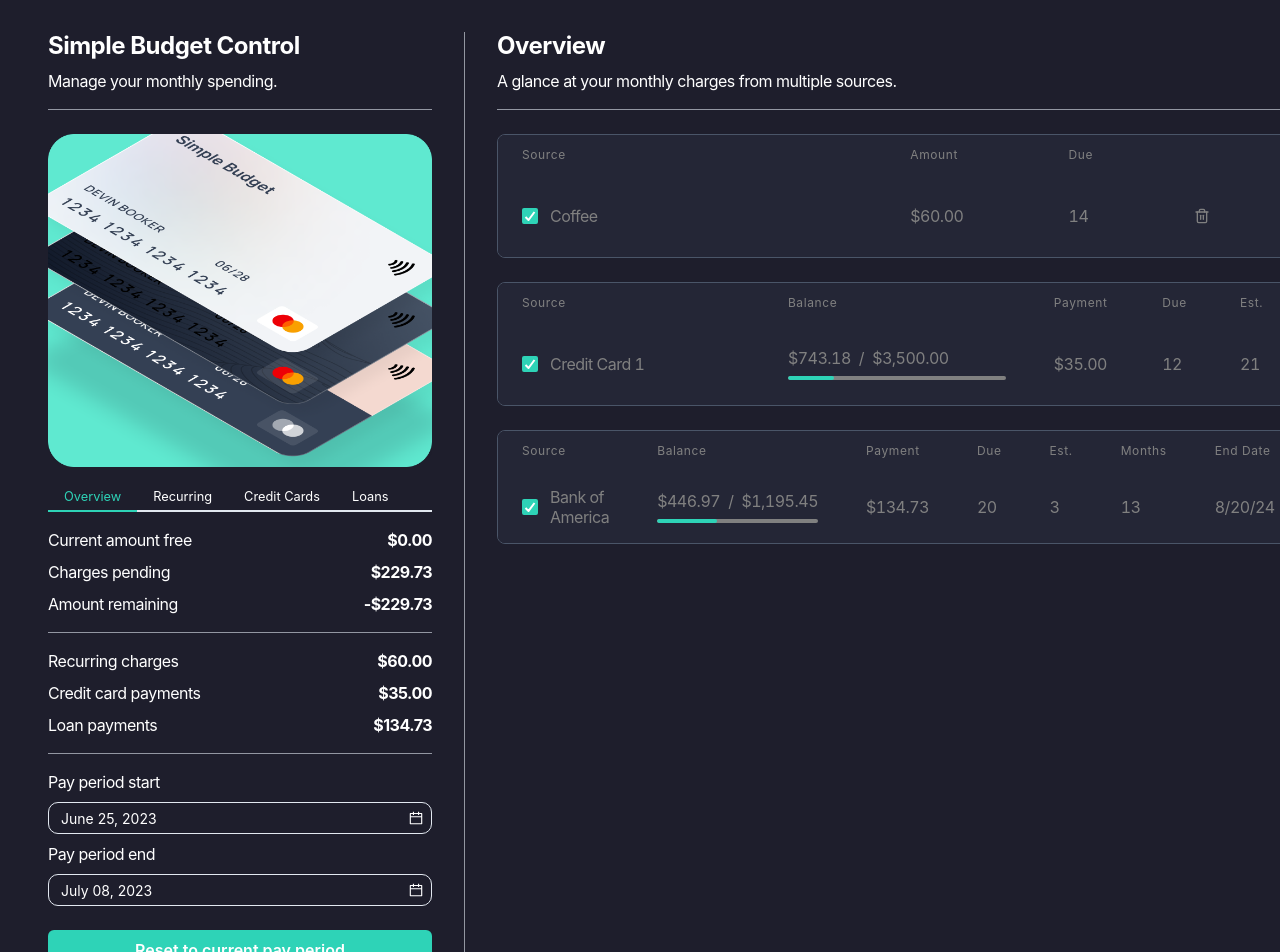
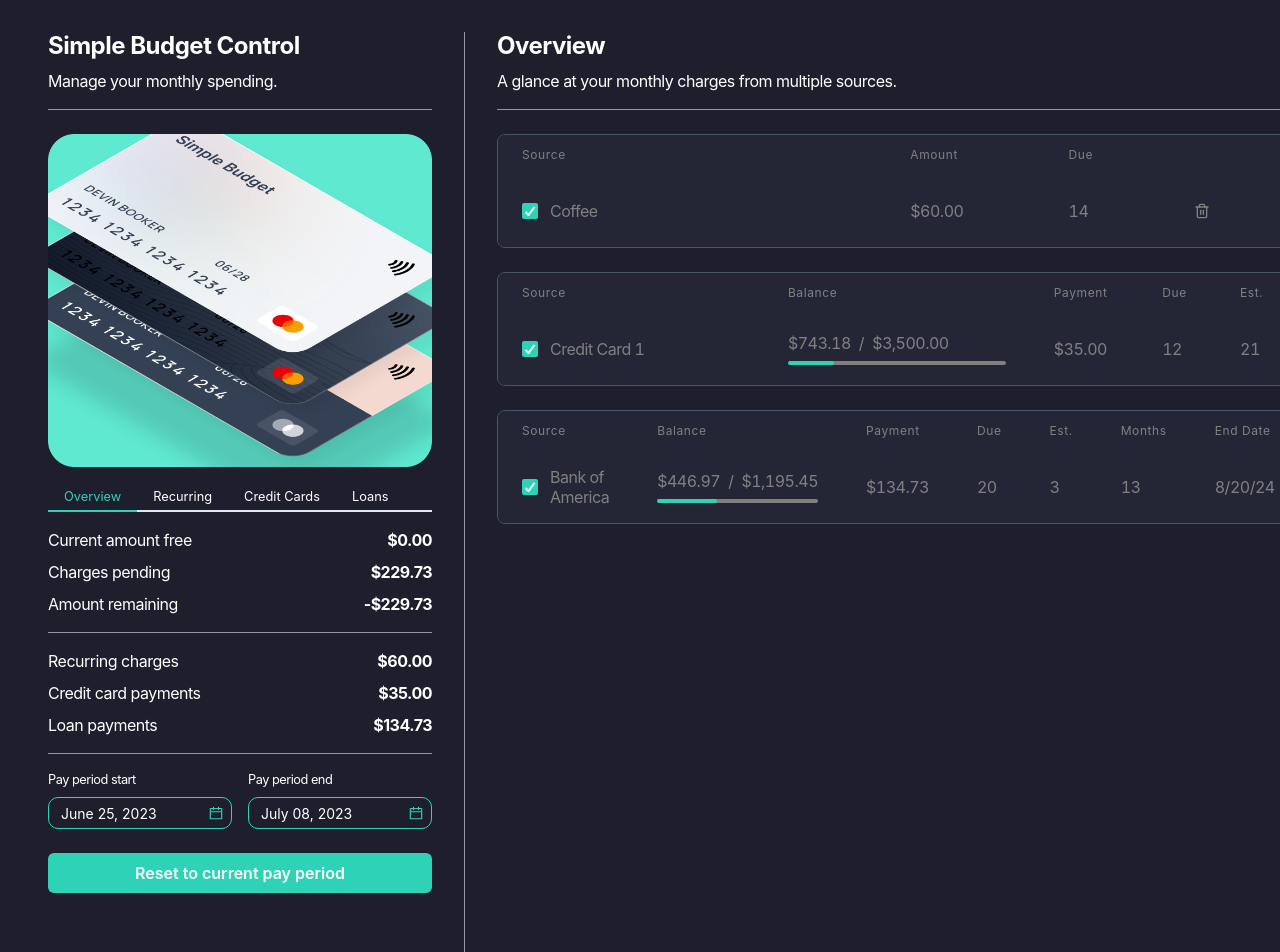
Before and after one commit to denvermullets/simple-budget-control, a React (Vite) app: page / in a window 1280 px wide. Shown: the top 952 px of the page. Built offline with nearby package versions, Linux system fonts and the light colour scheme.

Commit message:
chore(tables): update padding, fix minor styling

```diff
--- a/src/components/DatePickerCustom/index.tsx
+++ b/src/components/DatePickerCustom/index.tsx
@@ -74,7 +74,7 @@ function useDatePickerStyles() {
           fontWeight: "400",
         },
         "&__day--selected, &__day--keyboard-selected": {
-          bg: "gray.700",
+          bg: "#2ed3b7",
           color: "white",
         },
       },
@@ -89,8 +89,9 @@ const CustomInput = forwardRef<HTMLInputElement, InputHTMLAttributes<HTMLInputEl
     return (
       <InputGroup width="100%">
         <Flex alignItems="center" justifyContent="space-between" width="100%">
-          <Input {...props} ref={ref} size="sm" rounded={10} />
+          <Input {...props} ref={ref} size="sm" rounded={10} variant="dateTime" />
           <InputRightElement
+            color="#2ed3b7"
             userSelect="none"
             pointerEvents="none"
             children={<CalendarIcon />}
--- a/src/components/PayPeriod/index.tsx
+++ b/src/components/PayPeriod/index.tsx
@@ -1,7 +1,7 @@
 import { DatePicker } from "../DatePickerCustom";
 import { useContext, useEffect, useState } from "react";
 import dayjs from "dayjs";
-import { Button, Text, VStack } from "@chakra-ui/react";
+import { Button, HStack, Text, VStack } from "@chakra-ui/react";
 import { CurrentUserContext, UserContext } from "../../providers/UserContext";
 
 const PayPeriod: React.FC = () => {
@@ -28,10 +28,17 @@ const PayPeriod: React.FC = () => {
 
   return (
     <VStack align="left" marginTop={2}>
-      <Text size="xs">Pay period start</Text>
-      <DatePicker value={startDate} onChange={(date) => setStartDate(date || startDate)} />
-      <Text size="xs">Pay period end</Text>
-      <DatePicker value={endDate} onChange={(date) => setEndDate(date || endDate)} />
+      <HStack>
+        <VStack align="left" marginRight={2}>
+          <Text fontSize="0.8rem">Pay period start</Text>
+          <DatePicker value={startDate} onChange={(date) => setStartDate(date || startDate)} />
+        </VStack>
+        <VStack align="left">
+          <Text fontSize="0.8rem">Pay period end</Text>
+          <DatePicker value={endDate} onChange={(date) => setEndDate(date || endDate)} />
+        </VStack>
+      </HStack>
+
       <Button
         variant="addNew"
         onClick={() =>
--- a/src/components/TableCredit/CreditRow.tsx
+++ b/src/components/TableCredit/CreditRow.tsx
@@ -21,7 +21,7 @@ const CreditRow: React.FC<CreditRowProps> = ({ creditCard, actionType }) => {
   return (
     <Tr>
       <Td>
-        <Flex minHeight="50px" align="center" minWidth="200px">
+        <Flex align="center" minWidth="200px">
           <HStack spacing="3">
             <CheckboxPending
               {...additionalProps}
@@ -33,12 +33,12 @@ const CreditRow: React.FC<CreditRowProps> = ({ creditCard, actionType }) => {
         </Flex>
       </Td>
       <Td>
-        <Flex minHeight="50px" align="center" minWidth="200px">
+        <Flex align="center" minWidth="200px">
           <Balance balance={balance} limit={limit} {...additionalProps} columnType="limit" />
         </Flex>
       </Td>
       <Td>
-        <Flex minHeight="50px" align="center" minWidth="20px">
+        <Flex align="center" minWidth="20px">
           <InputCurrency
             initialValue={minimumPayment.toString()}
             columnType="minimumPayment"
--- a/src/components/TableRecurring/RecurringRow.tsx
+++ b/src/components/TableRecurring/RecurringRow.tsx
@@ -20,7 +20,7 @@ const RecurringRow: React.FC<RecurringRowProps> = ({ monthlyRecurring, actionTyp
   return (
     <Tr>
       <Td>
-        <Flex minHeight="50px" align="center" minWidth="200px">
+        <Flex align="center" minWidth="200px">
           <HStack spacing="3">
             <CheckboxPending
               {...additionalProps}
@@ -32,7 +32,7 @@ const RecurringRow: React.FC<RecurringRowProps> = ({ monthlyRecurring, actionTyp
         </Flex>
       </Td>
       <Td>
-        <Flex minHeight="50px" align="center" minWidth="20px">
+        <Flex align="center" minWidth="20px">
           <InputCurrency
             initialValue={amount.toString()}
             columnType="amount"
--- /dev/null
+++ b/src/theme/components/input.ts
@@ -0,0 +1,22 @@
+import { StyleConfig } from "@chakra-ui/theme-tools";
+
+export const simpleInput: StyleConfig = {
+  baseStyle: {
+    field: {
+      border: "1px solid",
+      borderRadius: "16px",
+    },
+  },
+
+  variants: {
+    dateTime: () => ({
+      field: {
+        backgroundColor: "#1e1e2c",
+        borderColor: "#2ed3b7",
+        _focus: {
+          borderColor: "#2ed3b7",
+        },
+      },
+    }),
+  },
+};
--- a/src/theme/index.ts
+++ b/src/theme/index.ts
@@ -7,6 +7,7 @@ import { simpleTabs } from "./components/tabs";
 import { simpleButton } from "./components/button";
 import { simpleCheckBox } from "./components/checkbox";
 import { simpleProgress } from "./components/progress";
+import { simpleInput } from "./components/input";
 
 const customTheme = extendTheme({
   fonts: {
@@ -17,6 +18,7 @@ const customTheme = extendTheme({
     Button: { ...simpleButton },
     Checkbox: { ...simpleCheckBox },
     Heading: { ...simpleHeading },
+    Input: { ...simpleInput },
     Progress: { ...simpleProgress },
     Table: { ...simpleTable },
     Tabs: { ...simpleTabs },
```
